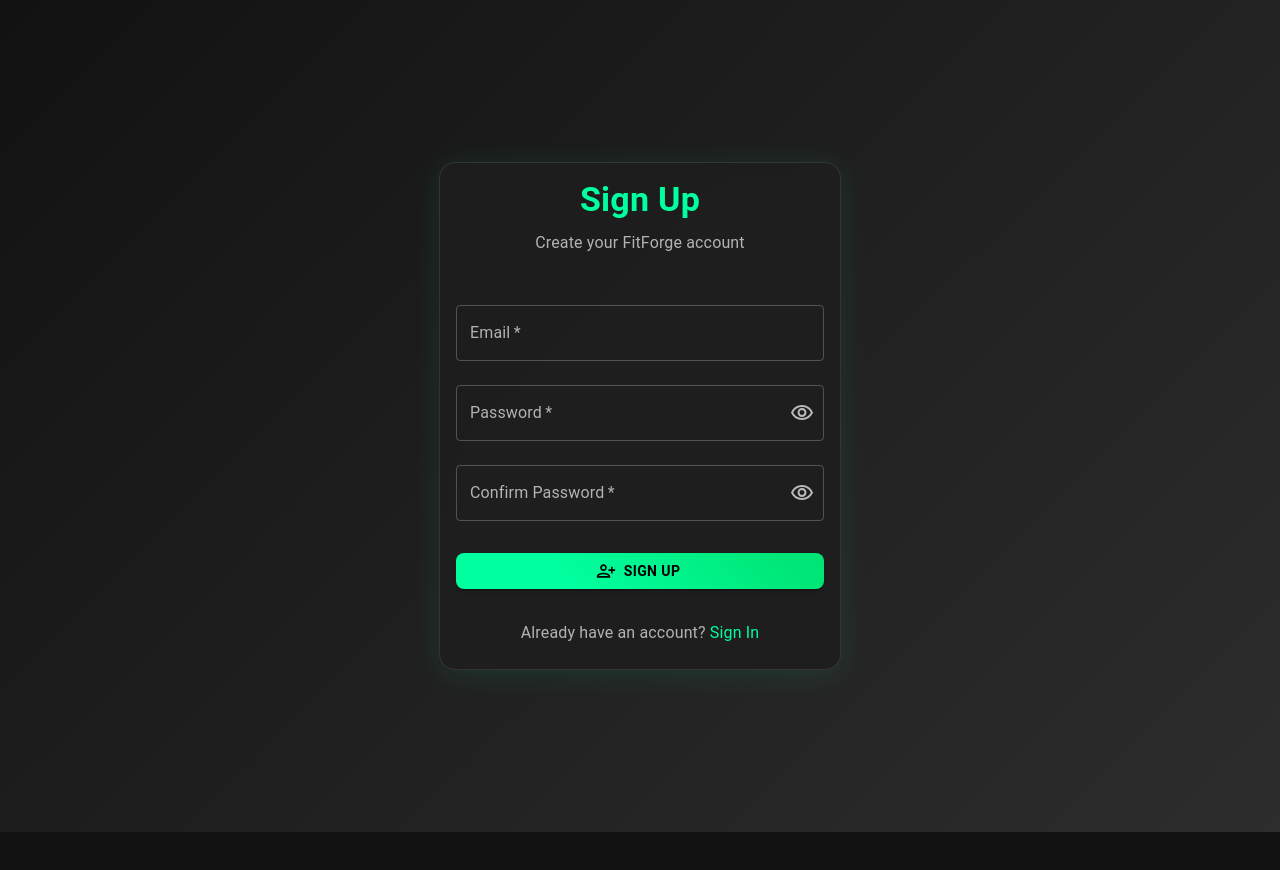
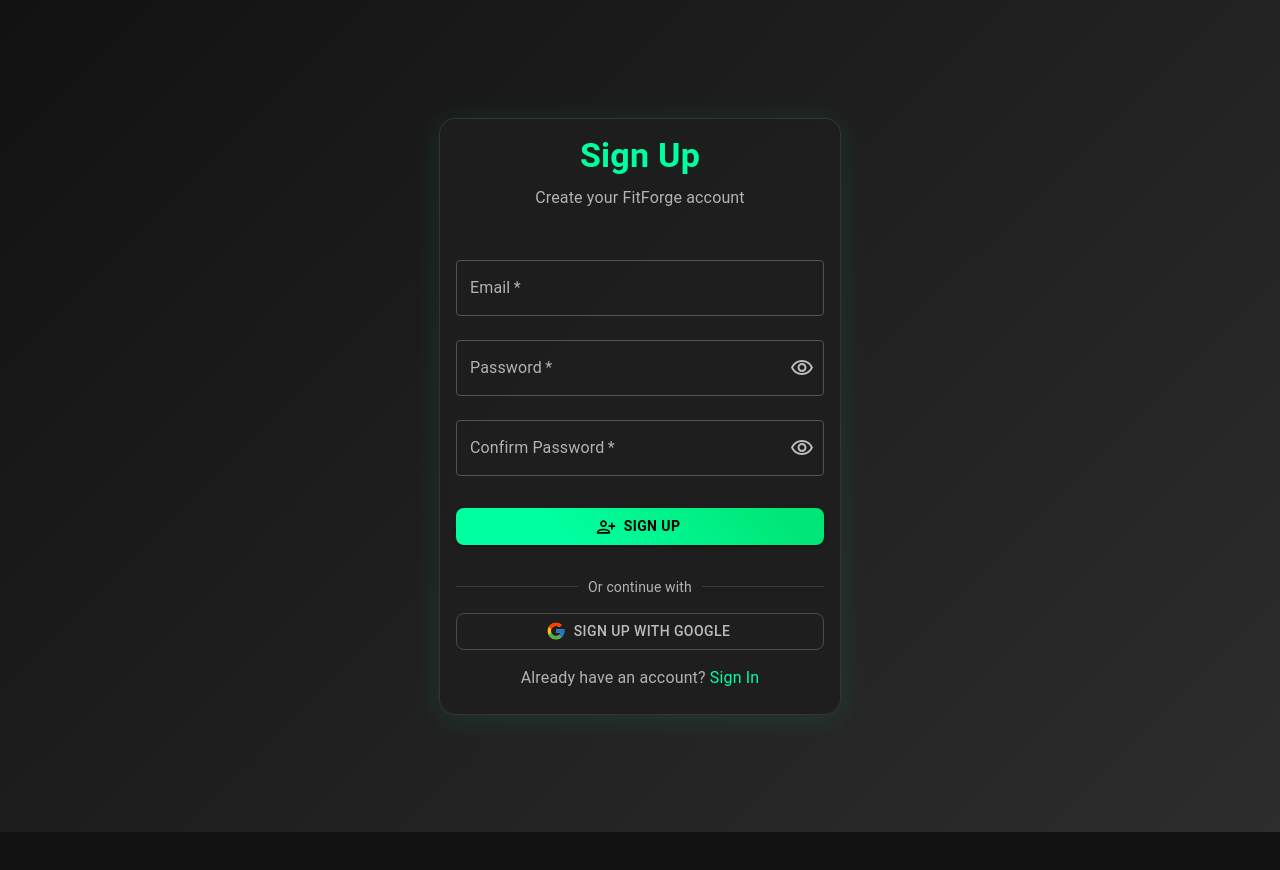
Before and after one commit to DevanshuDesai15/fitForge_web, a React (Vite) app: page /signup in a window 1280 px wide. Shown: the top 870 px of the page. Built offline with nearby package versions, Linux system fonts and the light colour scheme; no server answers.

Commit message:
feat: Implement Google sign-in functionality in SignIn and SignUp components

```diff
--- a/src/components/SignIn.jsx
+++ b/src/components/SignIn.jsx
@@ -11,10 +11,12 @@
     Box,
     Typography,
     IconButton,
-    InputAdornment
+    InputAdornment,
+    Divider
 } from '@mui/material';
 import { styled } from '@mui/material/styles';
 import { MdOutlineLogin, MdOutlineVisibility, MdOutlineVisibilityOff } from "react-icons/md";
+import { FcGoogle } from "react-icons/fc";
 
 const StyledTextField = styled(TextField)({
     '& .MuiOutlinedInput-root': {
@@ -52,7 +54,7 @@
     const [loading, setLoading] = useState(false);
     const [showPassword, setShowPassword] = useState(false);
     const navigate = useNavigate();
-    const { login } = useAuth();
+    const { login, loginWithGoogle } = useAuth();
 
     const handleClickShowPassword = () => setShowPassword((show) => !show);
 
@@ -69,6 +71,18 @@
             navigate('/');
         } catch (error) {
             setError('Failed to sign in: ' + error.message);
+        }
+        setLoading(false);
+    }
+
+    async function handleGoogleSignIn() {
+        try {
+            setError('');
+            setLoading(true);
+            await loginWithGoogle();
+            navigate('/');
+        } catch (error) {
+            setError('Failed to sign in with Google: ' + error.message);
         }
         setLoading(false);
     }
@@ -173,6 +187,24 @@
                         >
                             Sign In
                         </Button>
+                        <Divider sx={{ my: 2 }}>OR</Divider>
+                        <Button
+                            variant="outlined"
+                            fullWidth
+                            disabled={loading}
+                            startIcon={<FcGoogle />}
+                            onClick={handleGoogleSignIn}
+                            sx={{
+                                borderColor: 'rgba(255, 255, 255, 0.2)',
+                                color: 'rgba(255, 255, 255, 0.7)',
+                                '&:hover': {
+                                    borderColor: 'rgba(255, 255, 255, 0.3)',
+                                    backgroundColor: 'rgba(255, 255, 255, 0.05)',
+                                },
+                            }}
+                        >
+                            Sign In with Google
+                        </Button>
                         <Typography
                             align="center"
                             sx={{
--- a/src/components/SignUp.jsx
+++ b/src/components/SignUp.jsx
@@ -11,10 +11,12 @@
     Box,
     Typography,
     IconButton,
-    InputAdornment
+    InputAdornment,
+    Divider
 } from '@mui/material';
 import { styled } from '@mui/material/styles';
 import { MdPersonAddAlt, MdOutlineVisibility, MdOutlineVisibilityOff } from "react-icons/md";
+import { FcGoogle } from "react-icons/fc";
 
 const StyledTextField = styled(TextField)({
     '& .MuiOutlinedInput-root': {
@@ -54,7 +56,7 @@
     const [showPassword, setShowPassword] = useState(false);
     const [showConfirmPassword, setShowConfirmPassword] = useState(false);
     const navigate = useNavigate();
-    const { signup } = useAuth();
+    const { signup, loginWithGoogle } = useAuth();
 
     const handleClickShowPassword = () => setShowPassword((show) => !show);
     const handleClickShowConfirmPassword = () => setShowConfirmPassword((show) => !show);
@@ -77,6 +79,18 @@
             navigate('/');
         } catch (error) {
             setError('Failed to create an account: ' + error.message);
+        }
+        setLoading(false);
+    }
+
+    async function handleGoogleSignUp() {
+        try {
+            setError('');
+            setLoading(true);
+            await loginWithGoogle();
+            navigate('/');
+        } catch (error) {
+            setError('Failed to sign up with Google: ' + error.message);
         }
         setLoading(false);
     }
@@ -206,6 +220,28 @@
                         >
                             Sign Up
                         </Button>
+                        <Divider sx={{ my: 2 }}>
+                            <Typography variant="body2" sx={{ color: 'text.secondary' }}>
+                                Or continue with
+                            </Typography>
+                        </Divider>
+                        <Button
+                            variant="outlined"
+                            fullWidth
+                            startIcon={<FcGoogle />}
+                            onClick={handleGoogleSignUp}
+                            disabled={loading}
+                            sx={{
+                                borderColor: 'rgba(255, 255, 255, 0.2)',
+                                color: 'rgba(255, 255, 255, 0.7)',
+                                '&:hover': {
+                                    borderColor: 'rgba(255, 255, 255, 0.3)',
+                                    backgroundColor: 'rgba(255, 255, 255, 0.05)',
+                                },
+                            }}
+                        >
+                            Sign up with Google
+                        </Button>
                         <Typography
                             align="center"
                             sx={{
--- a/src/contexts/AuthContext.jsx
+++ b/src/contexts/AuthContext.jsx
@@ -3,7 +3,9 @@
     createUserWithEmailAndPassword,
     signInWithEmailAndPassword,
     signOut,
-    onAuthStateChanged
+    onAuthStateChanged,
+    signInWithPopup,
+    GoogleAuthProvider
 } from 'firebase/auth';
 import { auth } from '../firebase/config';
 
@@ -25,6 +27,20 @@
         return signInWithEmailAndPassword(auth, email, password);
     }
 
+    function loginWithGoogle() {
+        const provider = new GoogleAuthProvider();
+        // Optional: Add additional scopes
+        provider.addScope('profile');
+        provider.addScope('email');
+
+        // Optional: Set custom parameters
+        provider.setCustomParameters({
+            prompt: 'select_account'
+        });
+
+        return signInWithPopup(auth, provider);
+    }
+
     function logout() {
         return signOut(auth);
     }
@@ -42,6 +58,7 @@
         currentUser,
         signup,
         login,
+        loginWithGoogle,
         logout
     };
 
```
